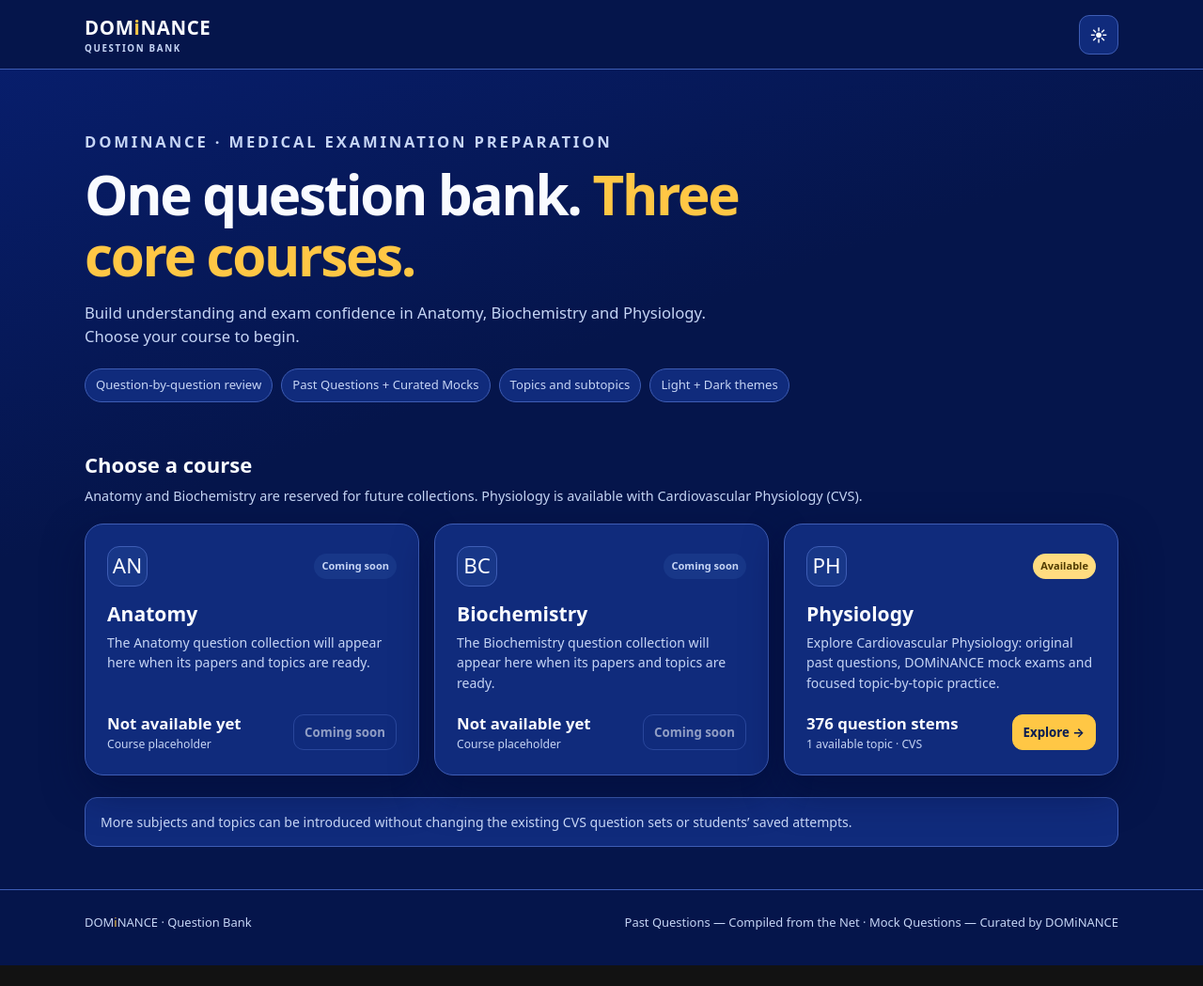
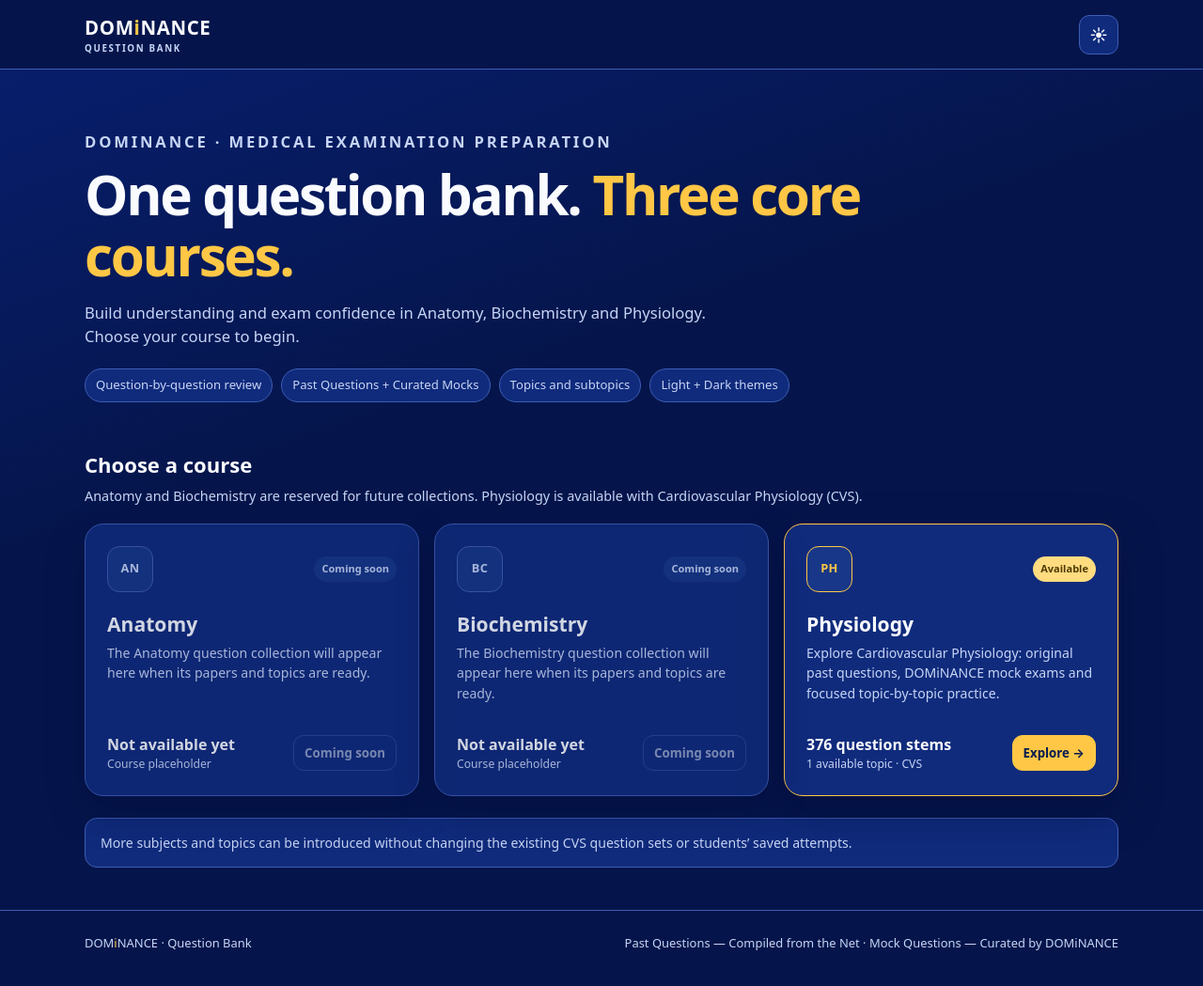
Before and after one commit to DOMiNANCE-hub/DOMiNANCE-Q-bank, a plain HTML site: page index.html in a window 1280 px wide. Shown: the whole page at 94% size. Before the commit the page ends 1027 px from the top, so only its background shows below. Drawn offline with Linux system fonts and the light colour scheme.

Commit message:
Style course selection and Physiology topic navigation

```diff
--- a/topics.css
+++ b/topics.css
@@ -9,3 +9,19 @@
 .qmeta{font-size:.79rem;color:var(--muted);margin:-8px 0 18px;border-left:3px solid var(--gold);padding:5px 0 5px 10px}
 :root[data-theme=light] .tab[aria-selected=true],:root[data-theme=dark] .tab[aria-selected=true]{background:var(--gold);color:#071b53}
 @media(max-width:580px){.tabs{gap:4px;padding:5px}.tabs .tab{font-size:.72rem;padding:10px 5px}.topic-tools{gap:9px}.topic-tools .chip{font-size:.73rem}.qmeta{font-size:.75rem}}
+
+/* Course and topic hierarchy */
+.course-cards .course-card{min-height:290px}
+.course-card .course-monogram{width:49px;height:49px;font-size:.8rem;letter-spacing:.03em;font-weight:900;border-color:var(--gold);color:var(--gold)}
+.course-card h3{margin-top:18px}
+.course-card.coming-soon{opacity:.84}
+.course-card.coming-soon .course-monogram{border-color:var(--edge);color:var(--muted)}
+.course-card.is-ready{border-color:var(--gold)}
+.course-card.is-ready .btn{white-space:nowrap}
+.course-card .setfoot .count{font-size:1rem}
+.course-page{padding-top:5px}
+.course-page .section-title{margin-top:25px}
+.course-topic-cards{grid-template-columns:minmax(0,370px)}
+.subject-hero h1{max-width:900px}
+@media(max-width:840px){.course-cards{grid-template-columns:repeat(2,minmax(0,1fr))}}
+@media(max-width:570px){.course-cards,.course-topic-cards{grid-template-columns:1fr}.course-cards .course-card{min-height:240px}}
```
